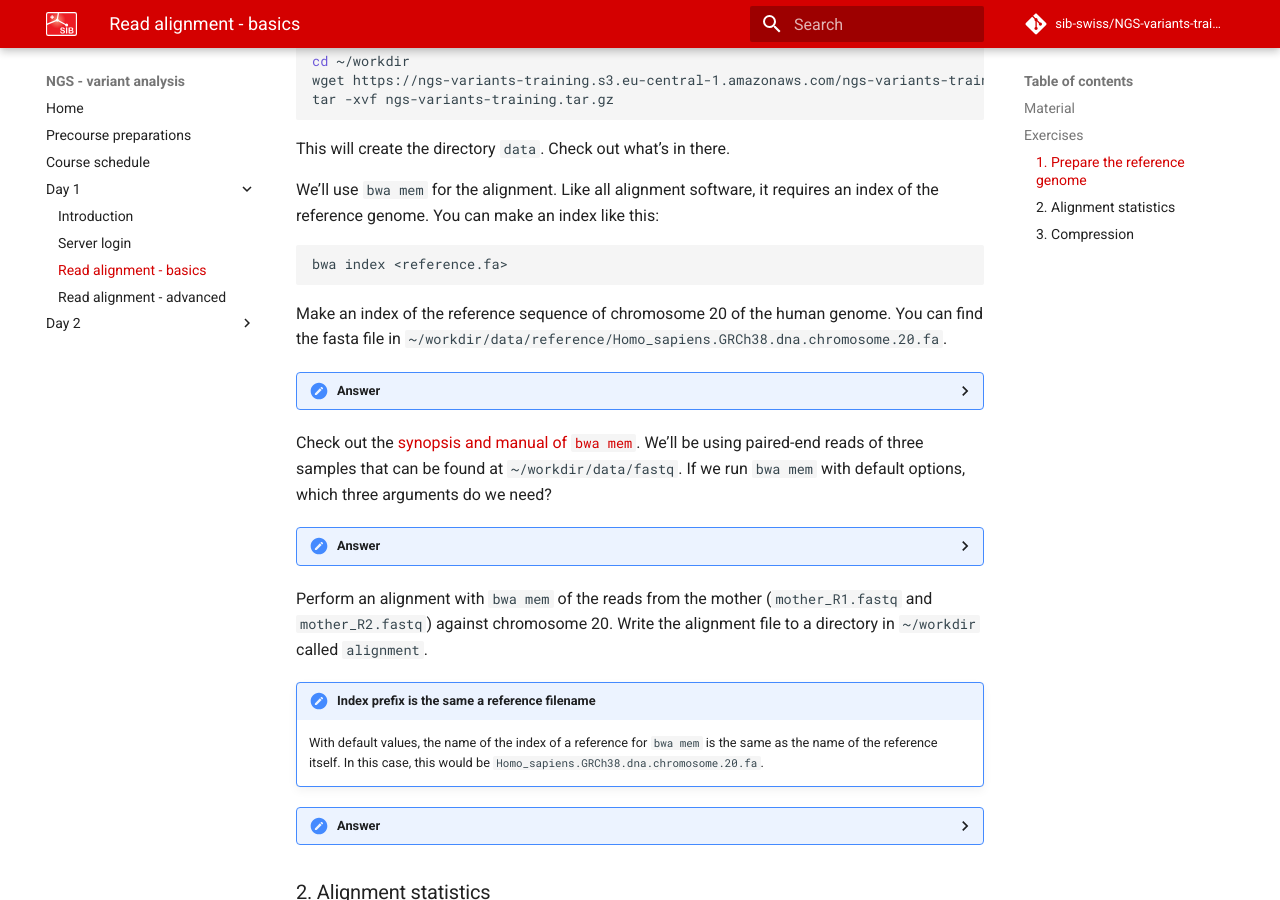
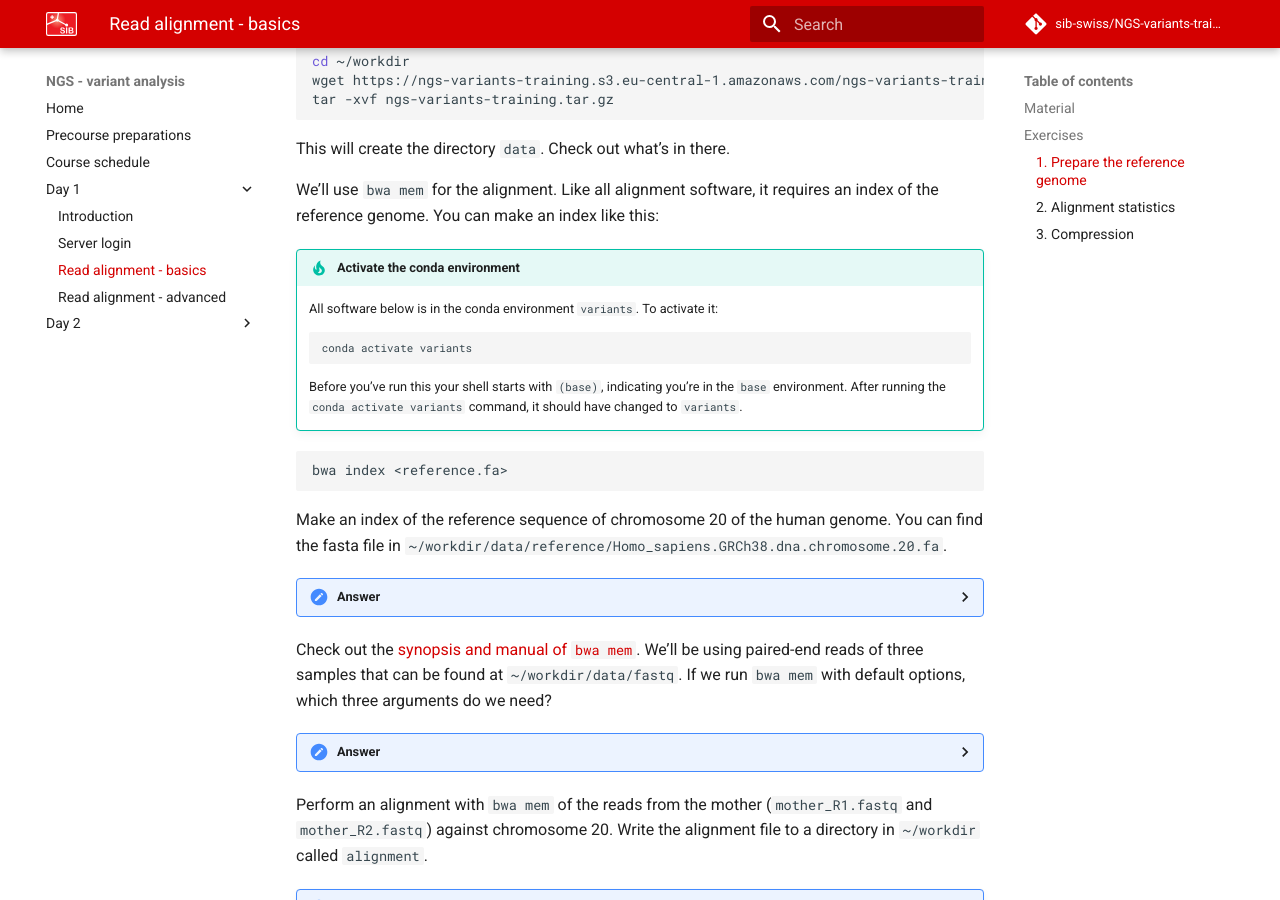
Before and after one commit to sib-swiss/NGS-variants-training, an MkDocs documentation site: the page built from docs/day1/alignment.md, in a window 1280 px wide and 900 px high, scrolled down 417 px. Built offline with MkDocs 1.6.1 and Material for MkDocs 9.7.7, drawn with Linux system fonts in a browser that asks for light colours; comment, search, counter and statistics services are not loaded.

Commit message:
conda activate reminder

````diff
--- a/docs/day1/alignment.md
+++ b/docs/day1/alignment.md
@@ -17,6 +17,17 @@ tar -xvf ngs-variants-training.tar.gz
 This will create the directory `data`. Check out what's in there.
 
 We'll use `bwa mem` for the alignment. Like all alignment software, it requires an index of the reference genome. You can make an index like this:
+
+!!! tip "Activate the conda environment"
+    All software below is in the conda environment `variants`. To activate it:
+
+    ```sh
+    conda activate variants
+    ```
+
+    Before you've run this your shell starts with `(base)`, indicating you're in the `base` environment. After running the `conda activate variants` command, it should have changed to `variants`.
+
+
 
 ```sh
 bwa index <reference.fa>
````
